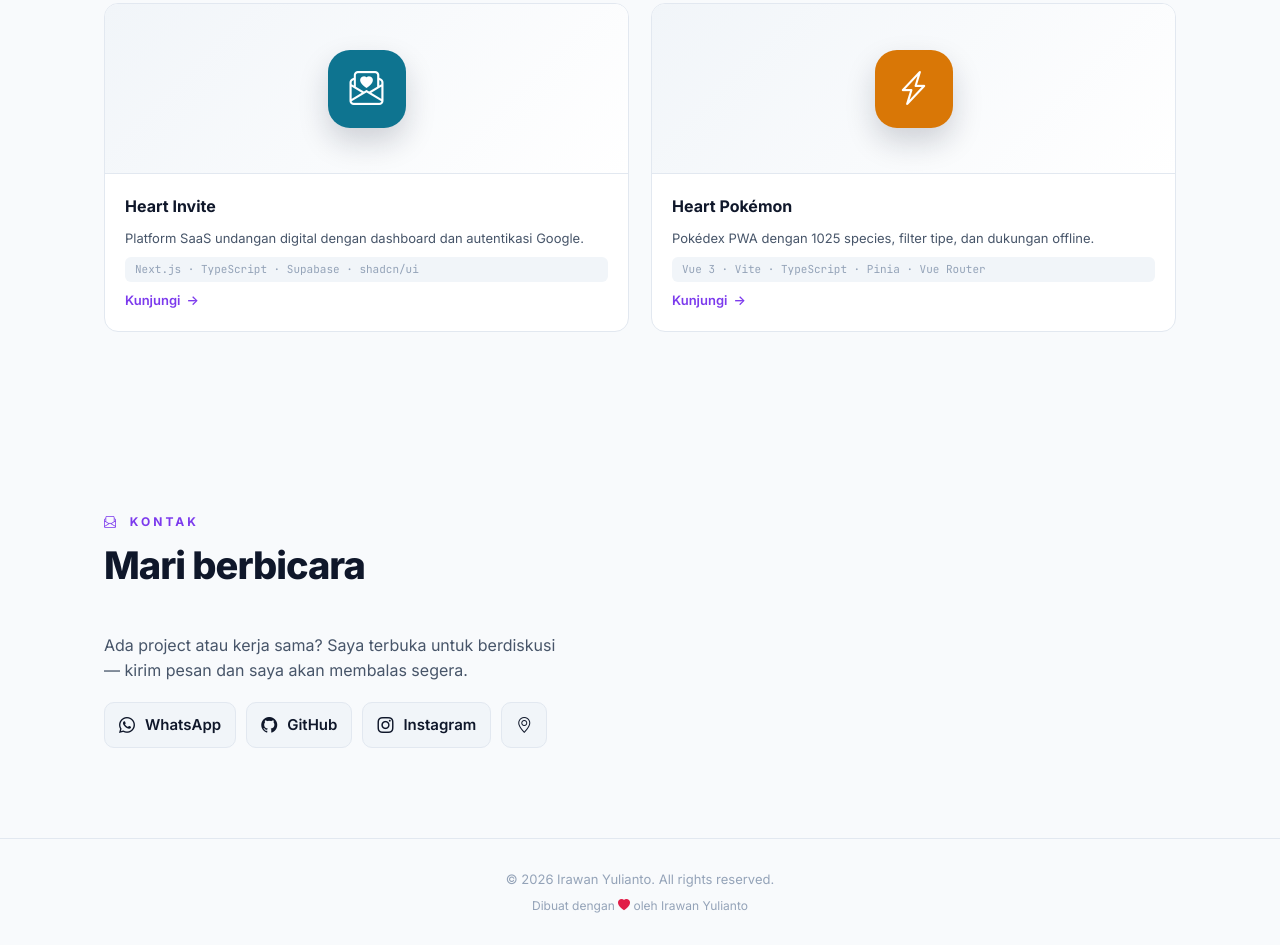
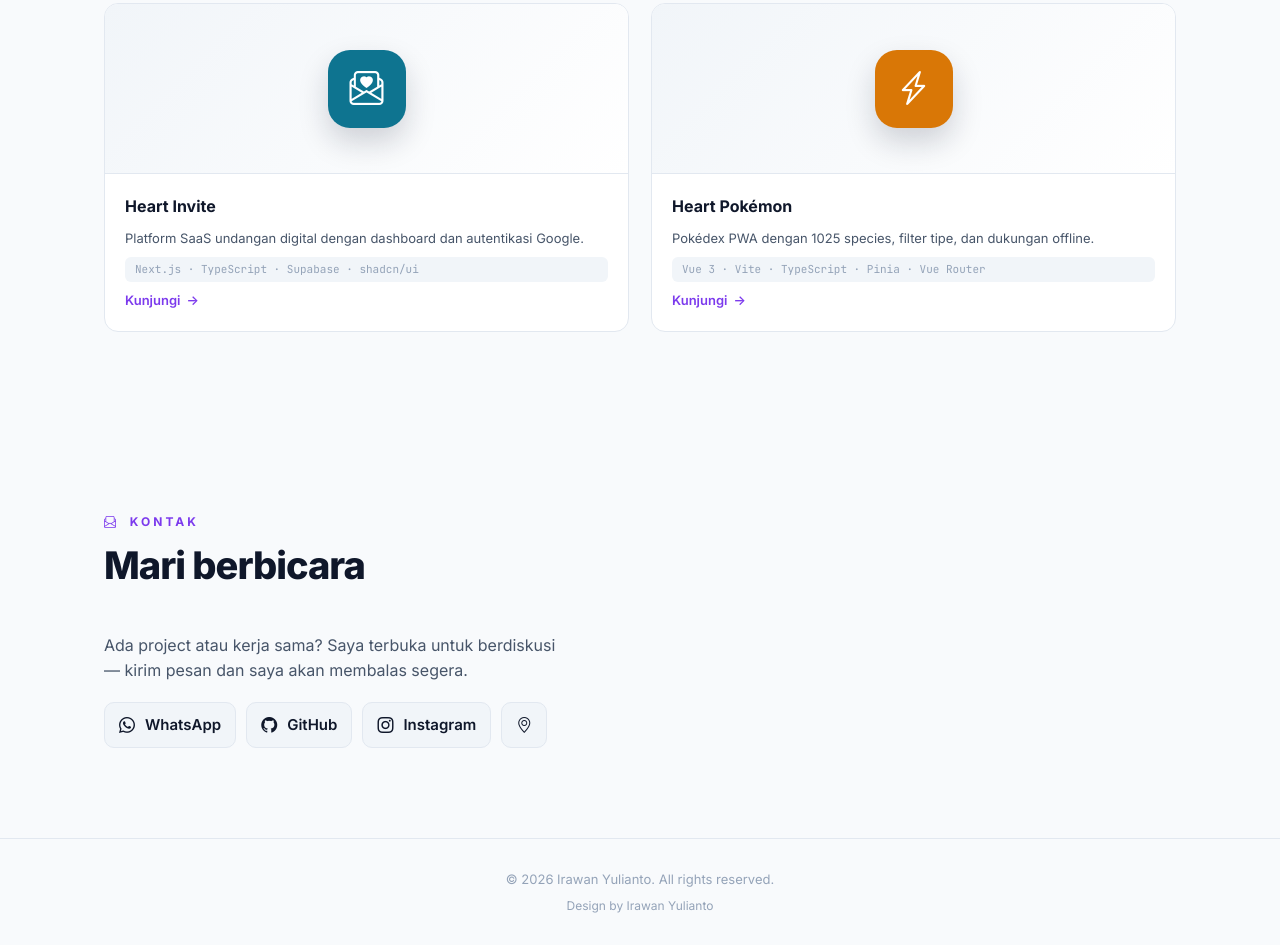
Before and after one commit to irawanyulianto/irawanyulianto.github.io, a plain HTML site: page index.html in a window 1280 px wide. Shown: the part 3113-4058 px from the top of the page. Drawn offline with nearby package versions, Linux system fonts and the light colour scheme.

Commit message:
Ganti footer: 'Dibuat dengan...' -> 'Design by Irawan Yulianto'

```diff
--- a/index.html
+++ b/index.html
@@ -336,7 +336,7 @@
   <footer class="footer">
     <div class="container">
       <p id="footerYear"></p>
-      <p class="footer-credit">Dibuat dengan <i class="bi bi-heart-fill"></i> oleh Irawan Yulianto</p>
+      <p class="footer-credit">Design by Irawan Yulianto</p>
     </div>
   </footer>
 
```
